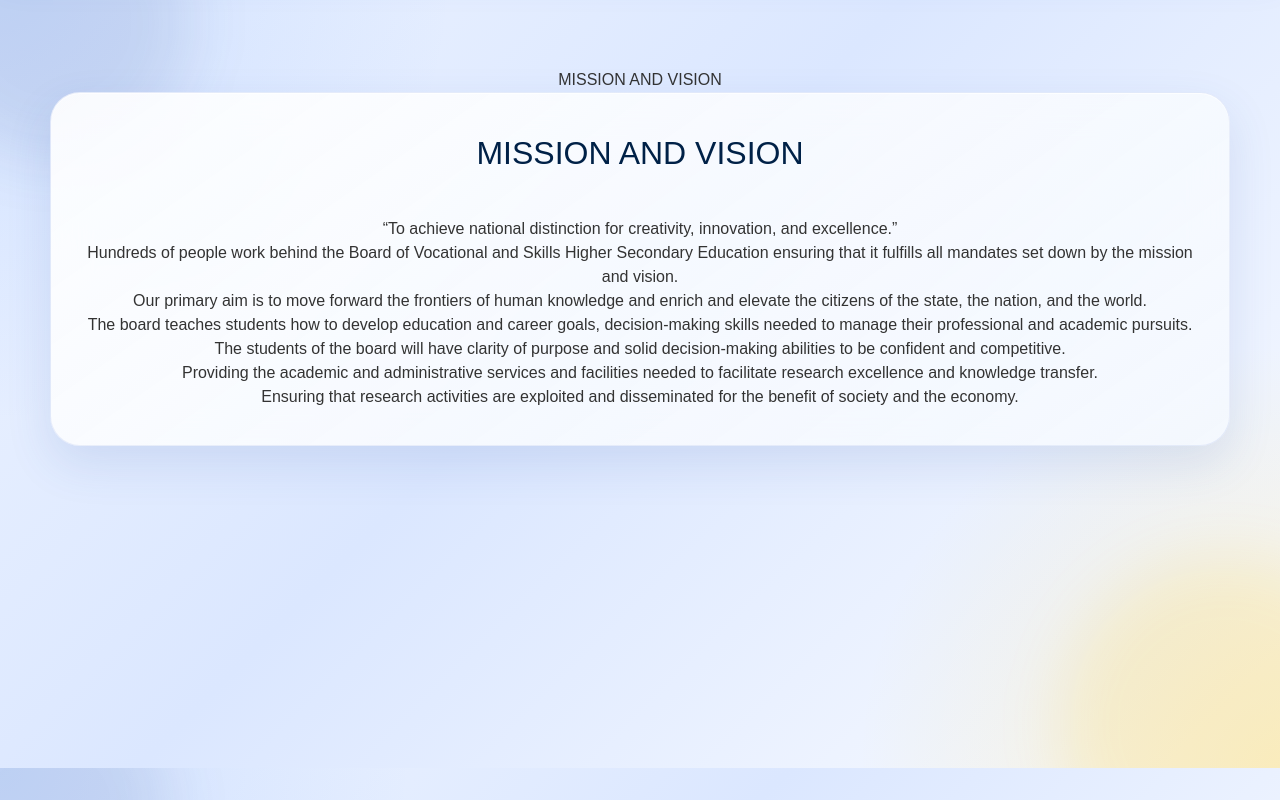
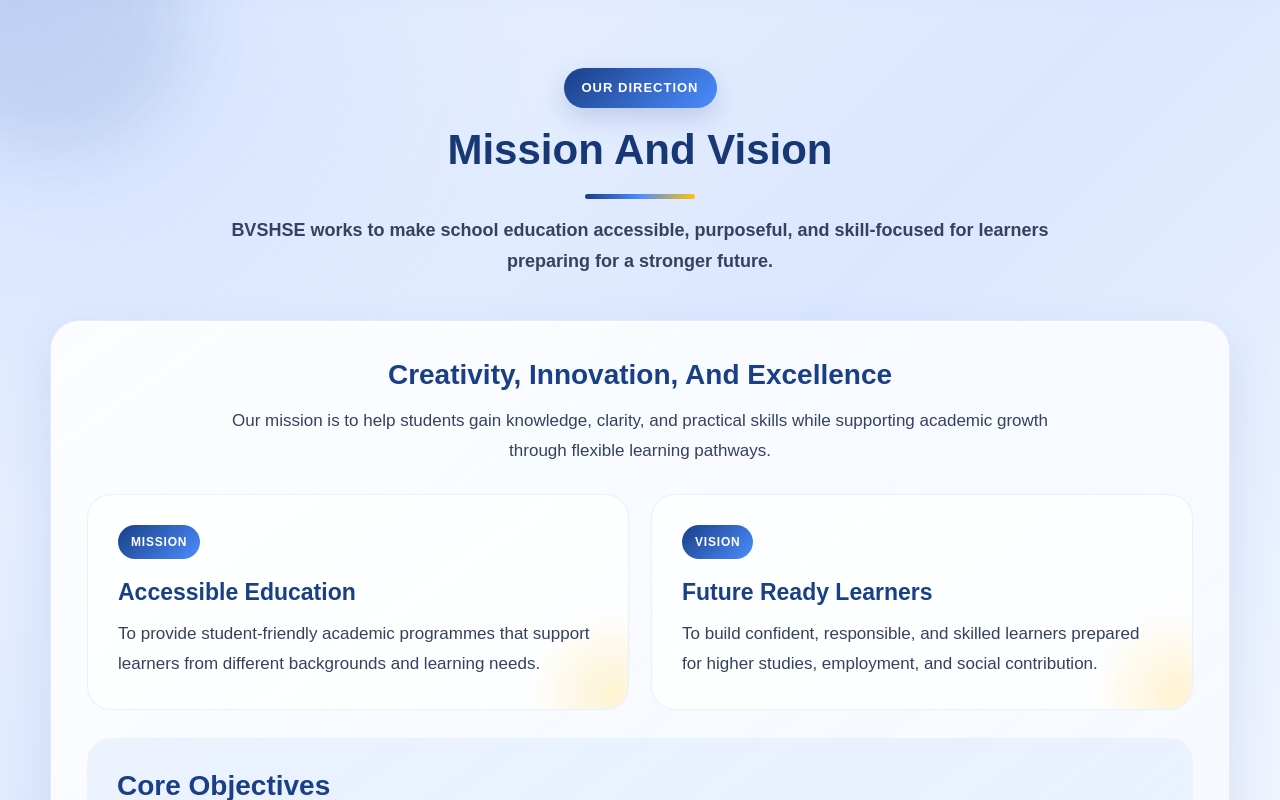
Before and after one commit to ranvijaysingh0741/ERP-SYSTEM, a React (Create React App) app in the folder frontend/: page /mission-vision in a window 1280 px wide. Shown: the part 260-1060 px from the top of the page. Built offline with nearby package versions, Linux system fonts and the light colour scheme.

Commit message:
Refactor MissionVision component structure
Refactor MissionVision component to enhance structure and readability. Introduce goals array for core objectives.

```diff
--- a/frontend/src/landing/pages/MissionVision.js
+++ b/frontend/src/landing/pages/MissionVision.js
@@ -1,57 +1,68 @@
 import React from "react";
 import "./MissionVision.css";
 
+const goals = [
+  "Provide inclusive academic opportunities for learners across communities.",
+  "Support students in building education and career goals with confidence.",
+  "Promote skill-oriented learning for higher education and employment.",
+  "Deliver transparent academic and administrative support services.",
+  "Encourage knowledge, responsibility, discipline, and lifelong learning.",
+];
+
 function MissionVision() {
   return (
-    <section className="mission-page">
-      {/* Banner */}
-      <div className="mission-banner">
-        <h1>MISSION AND VISION</h1>
+    <main className="mission-page">
+      <div className="mission-container">
+        <header className="mission-header">
+          <span className="mission-badge">Our Direction</span>
+          <h1>Mission And Vision</h1>
+          <p>
+            BVSHSE works to make school education accessible, purposeful, and
+            skill-focused for learners preparing for a stronger future.
+          </p>
+        </header>
+
+        <section className="mission-card">
+          <div className="mission-intro">
+            <h2>Creativity, Innovation, And Excellence</h2>
+            <p>
+              Our mission is to help students gain knowledge, clarity, and
+              practical skills while supporting academic growth through flexible
+              learning pathways.
+            </p>
           </div>
 
-      {/* Content Card */}
-      <div className="mission-container">
-        <div className="mission-card">
-          <h2>MISSION AND VISION</h2>
+          <div className="mission-grid">
+            <article>
+              <span>Mission</span>
+              <h3>Accessible Education</h3>
+              <p>
+                To provide student-friendly academic programmes that support
+                learners from different backgrounds and learning needs.
+              </p>
+            </article>
 
-          <p className="quote">
-            “To achieve national distinction for creativity, innovation, and
-            excellence.”
+            <article>
+              <span>Vision</span>
+              <h3>Future Ready Learners</h3>
+              <p>
+                To build confident, responsible, and skilled learners prepared
+                for higher studies, employment, and social contribution.
               </p>
+            </article>
+          </div>
 
-          <p>
-            Hundreds of people work behind the Board of Vocational and Skills
-            Higher Secondary Education ensuring that it fulfills all mandates
-            set down by the mission and vision.
-          </p>
-
+          <div className="mission-goals">
+            <h2>Core Objectives</h2>
             <ul>
-            <li>
-              Our primary aim is to move forward the frontiers of human
-              knowledge and enrich and elevate the citizens of the state, the
-              nation, and the world.
-            </li>
-            <li>
-              The board teaches students how to develop education and career
-              goals, decision-making skills needed to manage their professional
-              and academic pursuits.
-            </li>
-            <li>
-              The students of the board will have clarity of purpose and solid
-              decision-making abilities to be confident and competitive.
-            </li>
-            <li>
-              Providing the academic and administrative services and facilities
-              needed to facilitate research excellence and knowledge transfer.
-            </li>
-            <li>
-              Ensuring that research activities are exploited and disseminated
-              for the benefit of society and the economy.
-            </li>
+              {goals.map((goal) => (
+                <li key={goal}>{goal}</li>
+              ))}
             </ul>
           </div>
+        </section>
       </div>
-    </section>
+    </main>
   );
 }
 
```
Lines whose indentation alone changed are shown as unchanged.
